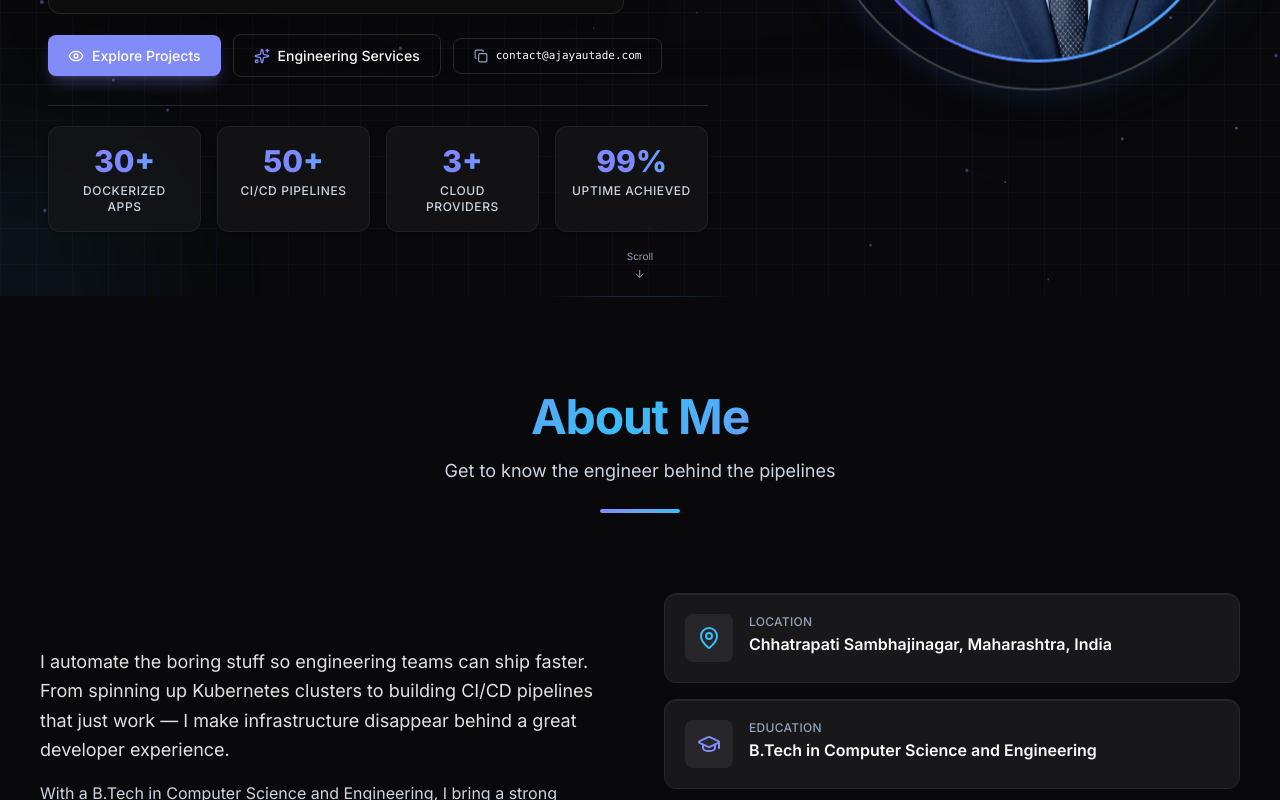
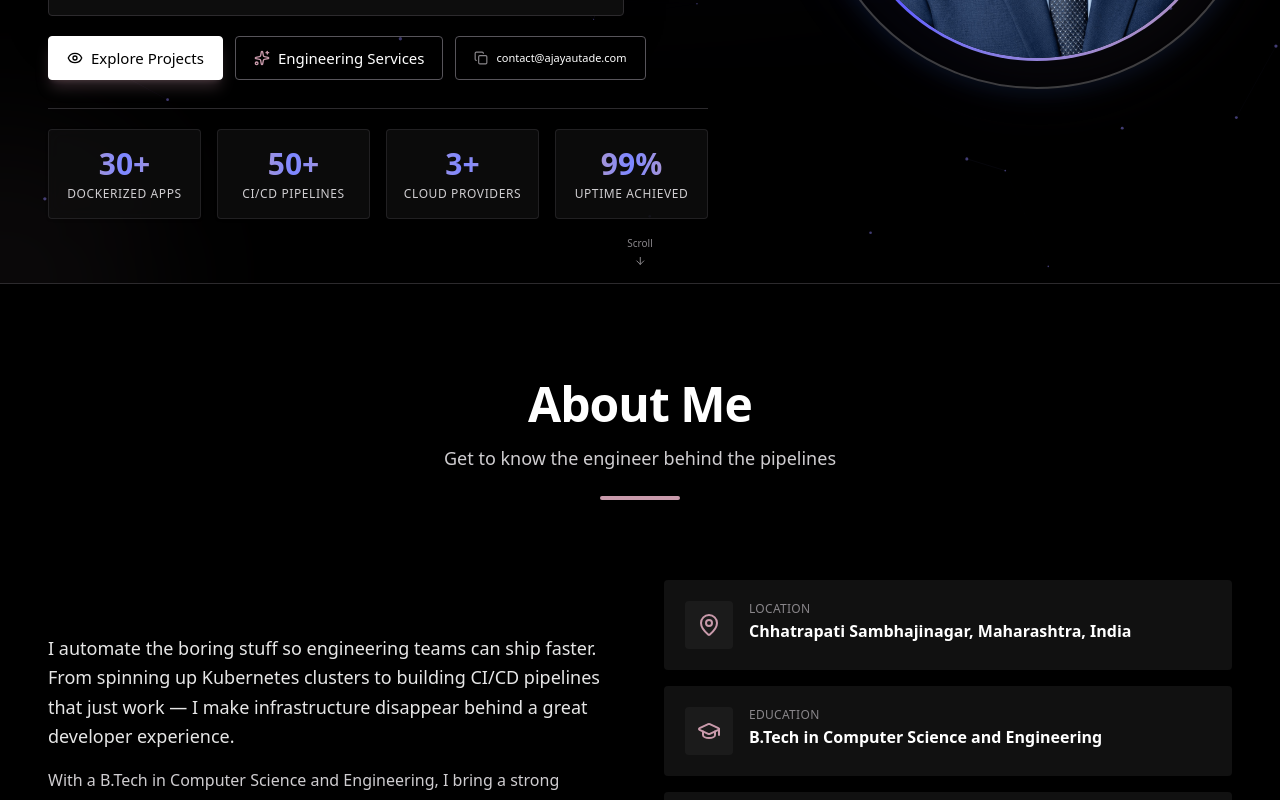
Before and after one commit to ajayautade/ajayautadeportfolio, a Next.js app: page / in a window 1280 px wide. Shown: the part 600-1400 px from the top of the page. Built offline with nearby package versions, Linux system fonts and the light colour scheme.

Commit message:
refactor(styles): revamp global design tokens, typography, and specular borders in globals.css

```diff
--- a/src/app/globals.css
+++ b/src/app/globals.css
@@ -3,51 +3,164 @@
 @custom-variant dark (&:where(.dark, .dark *));
 
 /* ============================================
-   DESIGN TOKENS
+   DESIGN TOKENS — see DESIGN.md (evilmartians.com)
+
+   A hard black-and-white chassis. The page opens on
+   a black "stage" (hero, nav, footer) and hands off
+   to a white reading surface. Colour is scarce in
+   the interface: one mauve-rose action accent.
+
+   :root        = white reading surface (canonical)
+   .dark/.stage = black stage. `.stage` locks the
+                  dark tokens on a subtree in either
+                  theme (nav, heroes, footer).
+   Values marked "derived" are not in DESIGN.md; they
+   are tints between its tokens, added for contrast.
    ============================================ */
 :root {
-  --color-bg: #fafafa;
-  --color-surface: #ffffff;
-  --color-surface-elevated: #f4f4f5;
-  --color-primary: #4f46e5;
-  --color-primary-light: #6366f1;
-  --color-accent: #0ea5e9;
-  --color-success: #10b981;
-  --color-text: #09090b;
-  --color-text-secondary: #52525b;
-  --color-text-tertiary: #71717a;
-  --color-border: #e4e4e7;
-  --color-card-hover: rgba(79, 70, 229, 0.04);
+  --color-bg: #ffffff;                 /* canvas */
+  --color-surface: #f4f4f4;            /* derived: quiet card fill */
+  --color-surface-elevated: #eaeaea;   /* derived */
+  --color-surface-3: #dfdfdf;          /* derived */
+
+  --color-primary: #663f4c;            /* action */
+  --color-primary-light: #7d4e5e;      /* derived hover */
+  --color-on-primary: #ffffff;
+  --color-accent: var(--color-primary);
+  --color-success: #5f6800;            /* accent-olive, darkened for text contrast */
+
+  --color-text: #000000;               /* ink */
+  --color-text-secondary: #3b393d;     /* muted-ink */
+  --color-text-tertiary: #6b686d;      /* derived, AA on white */
+  --color-text-quaternary: #89868a;    /* border grey as faint text */
+
+  --color-border: #d8d6d9;             /* derived: hairline */
+  --color-border-strong: #89868a;      /* border */
+
+  --color-card-hover: #eaeaea;
 }
 
-.dark {
-  --color-bg: #09090b;
-  --color-surface: #18181b;
-  --color-surface-elevated: #27272a;
-  --color-primary: #818cf8;
-  --color-primary-light: #a5b4fc;
-  --color-accent: #38bdf8;
-  --color-success: #34d399;
-  --color-text: #fafafa;
-  --color-text-secondary: #cbd5e1;
-  --color-text-tertiary: #94a3b8;
-  --color-border: #27272a;
-  --color-card-hover: rgba(129, 140, 248, 0.06);
+.dark,
+.stage {
+  --color-bg: #000000;                 /* surface-dark */
+  --color-surface: #111111;            /* derived */
+  --color-surface-elevated: #1b1b1b;   /* derived */
+  --color-surface-3: #262626;          /* derived */
+
+  --color-primary: #c99aab;            /* derived: action, lifted for contrast on black */
+  --color-primary-light: #dbb6c3;
+  --color-on-primary: #000000;
+  --color-accent: var(--color-primary);
+  --color-success: #b7c400;            /* accent-olive, lifted for black */
+
+  --color-text: #ffffff;
+  --color-text-secondary: #cfcdd0;     /* derived */
+  --color-text-tertiary: #89868a;      /* border grey, AA on black */
+  --color-text-quaternary: #5f5c61;    /* derived */
+
+  --color-border: #2c2a2d;             /* derived: hairline on black */
+  --color-border-strong: #57545a;      /* derived */
+
+  --color-card-hover: #1b1b1b;
+}
+
+/* A stage paints its own ground so it reads as black in either theme */
+.stage {
+  background-color: var(--color-bg);
+  color: var(--color-text);
 }
 
 @theme inline {
+  /* Inter stands in for Martian Grotesk; Martian Mono is the code voice */
+  --font-sans: var(--font-inter), -apple-system, system-ui, "Segoe UI", Roboto, sans-serif;
+  --font-mono: var(--font-martian-mono), ui-monospace, "SF Mono", Menlo, monospace;
+
   --color-bg: var(--color-bg);
   --color-surface: var(--color-surface);
   --color-surface-elevated: var(--color-surface-elevated);
+  --color-surface-3: var(--color-surface-3);
   --color-primary: var(--color-primary);
   --color-primary-light: var(--color-primary-light);
+  --color-on-primary: var(--color-on-primary);
   --color-accent: var(--color-accent);
   --color-success: var(--color-success);
   --color-text-primary: var(--color-text);
   --color-text-secondary: var(--color-text-secondary);
   --color-text-tertiary: var(--color-text-tertiary);
+  --color-text-quaternary: var(--color-text-quaternary);
   --color-border: var(--color-border);
+  --color-border-strong: var(--color-border-strong);
   --color-card-hover: var(--color-card-hover);
+}
+
+/* 4px geometry everywhere: every rounded-* utility resolves to the
+   same clipped corner. rounded-full is left alone for dots/avatars. */
+@theme {
+  --radius-xs: 2px;
+  --radius-sm: 4px;
+  --radius-md: 4px;
+  --radius-lg: 4px;
+  --radius-xl: 4px;
+  --radius-2xl: 4px;
+  --radius-3xl: 4px;
+  --radius-4xl: 4px;
+}
+
+/* ============================================
+   TYPE SCALE (DESIGN.md → Typography)
+   Display is bold, large and tightly set.
+   Usable with responsive variants: lg:type-display-lg
+   ============================================ */
+@utility type-display-xl {
+  /* hero-display: 4.5rem / 700 / 0.9 / -0.04em */
+  font-size: clamp(2.75rem, 5vw + 1rem, 4.5rem);
+  font-weight: 700;
+  line-height: 0.95;
+  letter-spacing: -0.04em;
+}
+@utility type-display-lg {
+  /* section-display: 3rem / 700 / 0.95 / -0.03em */
+  font-size: clamp(2.125rem, 3vw + 1rem, 3rem);
+  font-weight: 700;
+  line-height: 1;
+  letter-spacing: -0.03em;
+}
+@utility type-display-md {
+  /* article-title: 2.5rem / 700 / 1 / -0.025em */
+  font-size: clamp(1.75rem, 2vw + 1rem, 2.5rem);
+  font-weight: 700;
+  line-height: 1.05;
+  letter-spacing: -0.025em;
+}
+@utility type-headline {
+  font-size: 1.75rem;
+  font-weight: 700;
+  line-height: 1.1;
+  letter-spacing: -0.02em;
+}
+@utility type-card-title {
+  font-size: 1.25rem;
+  font-weight: 700;
+  line-height: 1.2;
+  letter-spacing: -0.015em;
+}
+@utility type-subhead {
+  font-size: 1.25rem;
+  font-weight: 400;
+  line-height: 1.5;
+}
+@utility type-body-lg {
+  font-size: 1.125rem;
+  font-weight: 400;
+  line-height: 1.6;
+}
+@utility type-eyebrow {
+  /* label: 0.75rem / 700 / 1.2 / 0.08em, upper-case */
+  font-size: 0.75rem;
+  font-weight: 700;
+  line-height: 1.2;
+  letter-spacing: 0.08em;
+  text-transform: uppercase;
 }
 
 /* ============================================
@@ -59,22 +172,36 @@
 
 html {
   scroll-behavior: smooth;
-  scroll-padding-top: 5rem;
+  scroll-padding-top: 4.5rem;
 }
 
 body {
   background: var(--color-bg);
   color: var(--color-text);
-  font-family: "Inter", system-ui, -apple-system, sans-serif;
+  font-family: var(--font-sans);
+  font-size: 1rem;
+  line-height: 1.6;
   -webkit-font-smoothing: antialiased;
   -moz-osx-font-smoothing: grayscale;
   overflow-x: hidden;
-  /* Prevent horizontal rubber-band scroll on iOS Safari */
   overscroll-behavior-x: none;
-  transition: background-color 0.3s ease, color 0.3s ease;
-  /* Support iPhone notch/home-bar safe areas */
   padding-left: env(safe-area-inset-left);
   padding-right: env(safe-area-inset-right);
+}
+
+h1, h2, h3, h4 {
+  letter-spacing: -0.02em;
+}
+
+::selection {
+  background: #663f4c;
+  color: #ffffff;
+}
+
+/* Visible focus on every control: a hard ring in the current ink */
+:focus-visible {
+  outline: 2px solid var(--color-text);
+  outline-offset: 2px;
 }
 
 /* ============================================
@@ -87,187 +214,153 @@ body {
   background: transparent;
 }
 ::-webkit-scrollbar-thumb {
-  background: var(--color-text-tertiary);
-  border-radius: 3px;
-}
-::-webkit-scrollbar-thumb:hover {
-  background: var(--color-text-secondary);
+  background: var(--color-border-strong);
+  border-radius: 0;
 }
 
 /* ============================================
-   CARD
+   CARD — a quiet filled block. No border, no
+   shadow: the system separates with contrast and
+   spacing, not with boxes around every module.
    ============================================ */
 .card {
   background: var(--color-surface);
-  border: 1px solid var(--color-border);
-  border-radius: 0.75rem;
-  transition: transform 0.25s cubic-bezier(0.16, 1, 0.3, 1), box-shadow 0.25s cubic-bezier(0.16, 1, 0.3, 1), border-color 0.25s ease;
-  /* GPU-composited layer for buttery animations */
-  will-change: transform;
-  -webkit-backface-visibility: hidden;
-  backface-visibility: hidden;
+  border: 1px solid transparent;
+  border-radius: 4px;
+  transition: background-color 0.15s ease;
   position: relative;
 }
 
-.dark .card {
-  box-shadow: inset 0 1px 0 0 rgba(255, 255, 255, 0.06);
-}
-
-/* Only apply hover lift on devices that support hover (no-touch) */
 @media (hover: hover) {
   .card:hover {
-    transform: translateY(-2px);
-    box-shadow: 0 8px 24px rgba(0, 0, 0, 0.08);
-    border-color: var(--color-primary);
-  }
-  .dark .card:hover {
-    box-shadow: 0 12px 30px -10px rgba(0, 0, 0, 0.5), 0 0 0 1px rgba(129, 140, 248, 0.25), inset 0 1px 0 0 rgba(255, 255, 255, 0.1);
-    border-color: rgba(129, 140, 248, 0.4);
+    background: var(--color-card-hover);
   }
 }
 
-/* Active press feedback on touch devices */
 @media (hover: none) {
   .card:active {
-    transform: scale(0.98);
-    opacity: 0.92;
+    background: var(--color-card-hover);
   }
 }
 
-/* ============================================
-   GRID MESH & AMBIENT GLOW
-   ============================================ */
-.bg-grid-mesh {
-  background-size: 36px 36px;
-  background-image:
-    linear-gradient(to right, rgba(129, 140, 248, 0.04) 1px, transparent 1px),
-    linear-gradient(to bottom, rgba(129, 140, 248, 0.04) 1px, transparent 1px);
+/* Code-sample / tool panel: pale surface, hairline edge, 4px corners */
+.panel {
+  background: var(--color-surface);
+  border: 1px solid var(--color-border);
+  border-radius: 4px;
 }
 
+/* ============================================
+   RETIRED DECORATION — kept as no-ops so stray
+   usage stays harmless.
+   ============================================ */
+.bg-grid-mesh,
 .bg-dots-pattern {
-  background-image: radial-gradient(rgba(129, 140, 248, 0.12) 1px, transparent 1px);
-  background-size: 24px 24px;
+  background-image: none;
 }
 
+.gradient-text {
+  color: var(--color-text);
+  background: none;
+  -webkit-text-fill-color: currentColor;
+}
+
+/* Status badge: small squared marker */
 .linear-badge {
   position: relative;
   display: inline-flex;
   align-items: center;
-  border-radius: 9999px;
-  background: var(--color-surface);
-  border: 1px solid var(--color-border);
-  box-shadow: 0 2px 10px rgba(0, 0, 0, 0.03);
-}
-
-.dark .linear-badge {
-  background: linear-gradient(180deg, rgba(255, 255, 255, 0.06) 0%, rgba(255, 255, 255, 0.01) 100%), var(--color-surface);
-  border: 1px solid rgba(129, 140, 248, 0.25);
-  box-shadow: 0 0 25px -5px rgba(99, 102, 241, 0.25);
+  border-radius: 4px;
+  background: var(--color-surface-elevated);
+  color: var(--color-text-secondary);
+  font-weight: 500;
 }
 
 /* ============================================
-   GRADIENT TEXT
+   BUTTONS — crisp utility controls, 4px corners.
+   Primary is the inverse of its ground: white on
+   the black stage, black on white surfaces.
    ============================================ */
-.gradient-text {
-  background: linear-gradient(135deg, var(--color-primary), var(--color-accent), var(--color-primary));
-  background-size: 200% auto;
-  -webkit-background-clip: text;
-  background-clip: text;
-  -webkit-text-fill-color: transparent;
-  animation: gradient-shift 4s ease-in-out infinite;
-}
-
-@keyframes gradient-shift {
-  0%, 100% { background-position: 0% center; }
-  50% { background-position: 100% center; }
-}
-
-/* ============================================
-   BUTTONS
-   ============================================ */
-.btn-primary {
+.btn-primary,
+.btn-outline,
+.btn-ghost {
   display: inline-flex;
   align-items: center;
   justify-content: center;
   gap: 0.5rem;
-  padding: 0.625rem 1.25rem;
-  background: var(--color-primary);
-  color: white;
+  min-height: 2.75rem;
+  padding: 0.625rem 1.125rem;
+  font-size: 0.9375rem;
   font-weight: 500;
-  font-size: 0.875rem;
-  border-radius: 0.5rem;
-  border: none;
+  line-height: 1.2;
+  border-radius: 4px;
   cursor: pointer;
   text-decoration: none;
-  transition: all 0.2s ease;
+  transition: background-color 0.15s ease, border-color 0.15s ease, color 0.15s ease, opacity 0.15s ease;
   width: 100%;
 }
 
+.btn-primary {
+  background: var(--color-text);
+  color: var(--color-bg);
+  border: 1px solid var(--color-text);
+}
 @media (hover: hover) {
   .btn-primary:hover {
-    opacity: 0.9;
-    transform: translateY(-1px);
-    box-shadow: 0 4px 15px rgba(79, 70, 229, 0.3);
+    opacity: 0.85;
+  }
+}
+.btn-primary:active {
+  opacity: 0.7;
+}
+
+.btn-outline {
+  background: transparent;
+  color: var(--color-text);
+  border: 1px solid var(--color-border-strong);
+}
+@media (hover: hover) {
+  .btn-outline:hover {
+    border-color: var(--color-text);
   }
 }
 
-.dark .btn-primary:hover {
-  box-shadow: 0 4px 15px rgba(129, 140, 248, 0.25);
+.btn-ghost {
+  background: transparent;
+  color: var(--color-text-secondary);
+  border: 1px solid transparent;
 }
-
-.btn-outline {
-  display: inline-flex;
-  align-items: center;
-  justify-content: center;
-  gap: 0.5rem;
-  padding: 0.625rem 1.25rem;
-  background: transparent;
-  color: var(--color-text);
-  font-weight: 500;
-  font-size: 0.875rem;
-  border-radius: 0.5rem;
-  border: 1px solid var(--color-border);
-  cursor: pointer;
-  text-decoration: none;
-  transition: all 0.2s ease;
-  width: 100%;
-}
-
 @media (hover: hover) {
-  .btn-outline:hover {
-    border-color: var(--color-primary);
-    color: var(--color-primary);
-    transform: translateY(-1px);
+  .btn-ghost:hover {
+    color: var(--color-text);
   }
 }
 
 @media (min-width: 640px) {
   .btn-primary,
-  .btn-outline {
+  .btn-outline,
+  .btn-ghost {
     width: auto;
   }
 }
 
 /* ============================================
-   TECH PILL
+   TOPIC CHIP — compact, squared, upper-case label.
+   Quiet on either ground so a wrapped row reads
+   as a set, not as a cluster of buttons.
    ============================================ */
 .tech-pill {
   display: inline-flex;
   align-items: center;
-  padding: 0.25rem 0.75rem;
-  border-radius: 9999px;
-  font-size: 0.75rem;
-  font-weight: 500;
+  padding: 0.25rem 0.5rem;
+  border-radius: 4px;
+  font-size: 0.6875rem;
+  font-weight: 700;
+  line-height: 1.2;
+  letter-spacing: 0.08em;
+  text-transform: uppercase;
   background: var(--color-surface-elevated);
   color: var(--color-text-secondary);
-  border: 1px solid var(--color-border);
-  transition: all 0.2s ease;
-}
-
-.tech-pill:hover {
-  background: var(--color-primary);
-  color: white;
-  border-color: var(--color-primary);
 }
 
 /* ============================================
@@ -278,29 +371,23 @@ body {
   max-width: 80rem;
   margin-left: auto;
   margin-right: auto;
-  padding: 0 1.25rem;
+  padding-inline: 1.25rem;
 }
 
 @media (min-width: 640px) {
   .section-container {
-    padding: 0 1.5rem;
+    padding-inline: 2rem;
   }
 }
 
 @media (min-width: 1024px) {
   .section-container {
-    padding: 0 2rem;
-  }
-}
-
-@media (min-width: 1280px) {
-  .section-container {
-    padding: 0 2.5rem;
+    padding-inline: 3rem;
   }
 }
 
 /* ============================================
-   TERMINAL CURSOR (kept for any remaining use)
+   TERMINAL CURSOR
    ============================================ */
 @keyframes blink {
   0%, 100% { opacity: 1; }
@@ -319,13 +406,10 @@ body {
 /* ============================================
    MOBILE TOUCH UX
    ============================================ */
-
-/* Remove iOS blue tap highlight */
 * {
   -webkit-tap-highlight-color: transparent;
 }
 
-/* Faster taps on interactive elements */
 a,
 button,
 .tech-pill,
@@ -333,31 +417,9 @@ button,
   touch-action: manipulation;
 }
 
-/* Press feedback on buttons */
-.btn-primary:active,
-.btn-outline:active {
-  transform: scale(0.96);
-}
-
-/* Larger touch targets on mobile */
-@media (max-width: 639px) {
-  .btn-primary,
-  .btn-outline {
-    min-height: 48px; /* raised from 44px for easier tap */
-  }
-
-  .tech-pill {
-    padding: 0.375rem 0.875rem;
-    font-size: 0.8125rem;
-    min-height: 36px; /* easier tap on skill pills */
-  }
-}
-
 /* ============================================
    MOBILE PIPELINE STAGE GRAPH
    ============================================ */
-/* On small screens the pipeline graph column layout uses
-   a vertical flow; override the min-width constraint */
 @media (max-width: 639px) {
   .pipeline-stage-graph {
     min-width: 0 !important;
@@ -366,7 +428,6 @@ button,
   }
 }
 
-/* Hide scrollbars for carousels (cross-browser) */
 .hide-scrollbar {
   -ms-overflow-style: none;
   scrollbar-width: none;
@@ -376,55 +437,26 @@ button,
 }
 
 /* ============================================
-   SECTION DIVIDER
+   SECTION DIVIDER — hairline rule
    ============================================ */
 .section-divider {
   height: 1px;
-  max-width: 12rem;
+  max-width: 80rem;
   margin: 0 auto;
-  background: linear-gradient(90deg, transparent, var(--color-primary), var(--color-accent), transparent);
-  opacity: 0.2;
+  background: var(--color-border);
 }
 
-/* ============================================
-   FLOATING ANIMATION
-   ============================================ */
-@keyframes float {
-  0%, 100% { transform: translateY(0px); }
-  50% { transform: translateY(-8px); }
+.animate-float,
+.animate-glow-pulse,
+.timeline-dot-glow {
+  animation: none;
 }
 
-.animate-float {
-  animation: float 4s ease-in-out infinite;
+@media (prefers-reduced-motion: reduce) {
+  html {
+    scroll-behavior: auto;
+  }
+  .terminal-cursor {
+    animation: none;
+  }
 }
-
-/* ============================================
-   GLOW PULSE
-   ============================================ */
-@keyframes glow-pulse {
-  0%, 100% { box-shadow: 0 0 8px rgba(16, 185, 129, 0.3); }
-  50% { box-shadow: 0 0 16px rgba(16, 185, 129, 0.5), 0 0 24px rgba(16, 185, 129, 0.2); }
-}
-
-.animate-glow-pulse {
-  animation: glow-pulse 2.5s ease-in-out infinite;
-}
-
-/* ============================================
-   ICON SPIN ON HOVER
-   ============================================ */
-.group:hover .group-hover\:rotate-12 {
-  transform: rotate(12deg);
-}
-
-/* ============================================
-   TIMELINE DOT GLOW
-   ============================================ */
-@keyframes dot-glow {
-  0%, 100% { box-shadow: 0 0 4px rgba(79, 70, 229, 0.4); }
-  50% { box-shadow: 0 0 12px rgba(79, 70, 229, 0.7), 0 0 20px rgba(79, 70, 229, 0.3); }
-}
-
-.timeline-dot-glow {
-  animation: dot-glow 3s ease-in-out infinite;
-}
```
